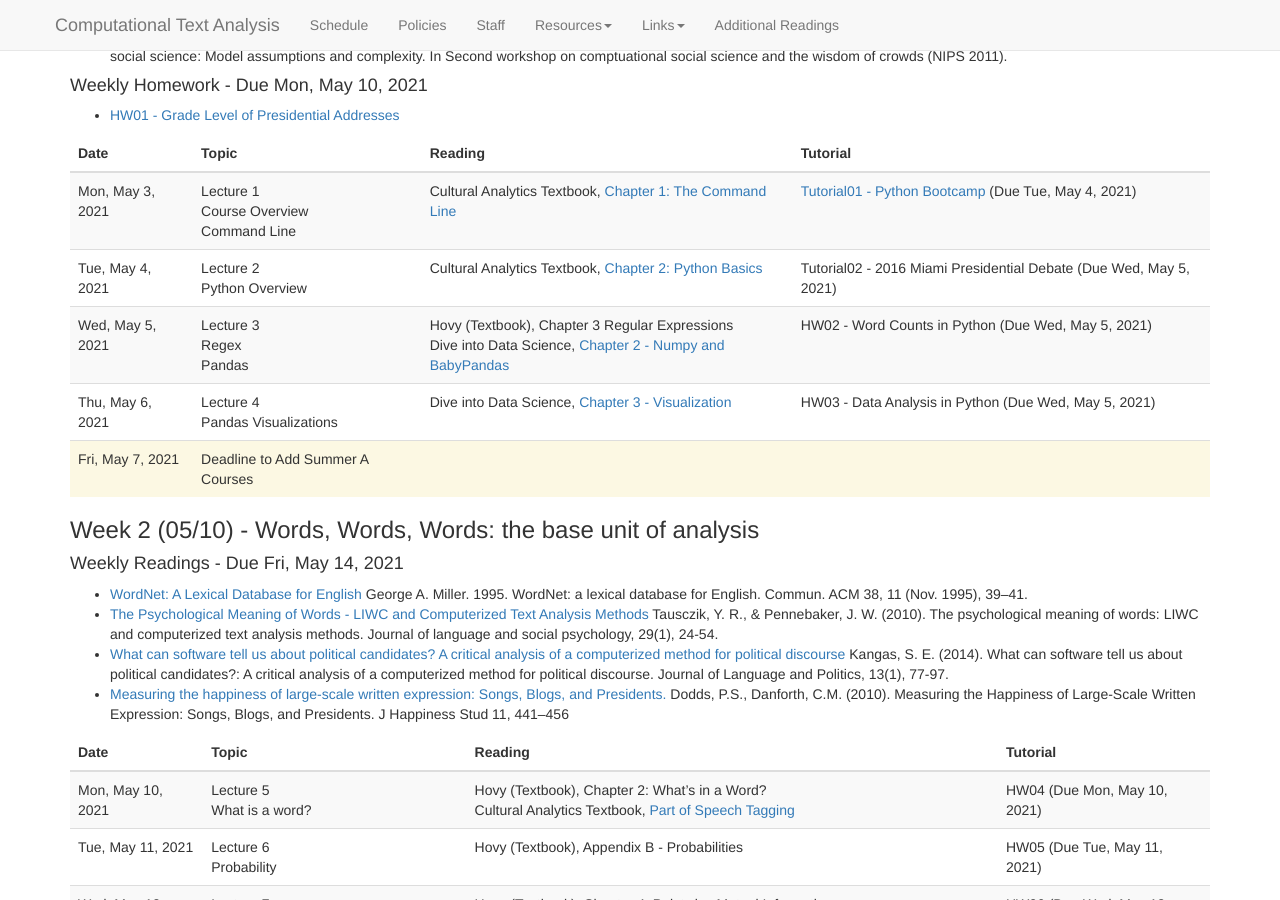
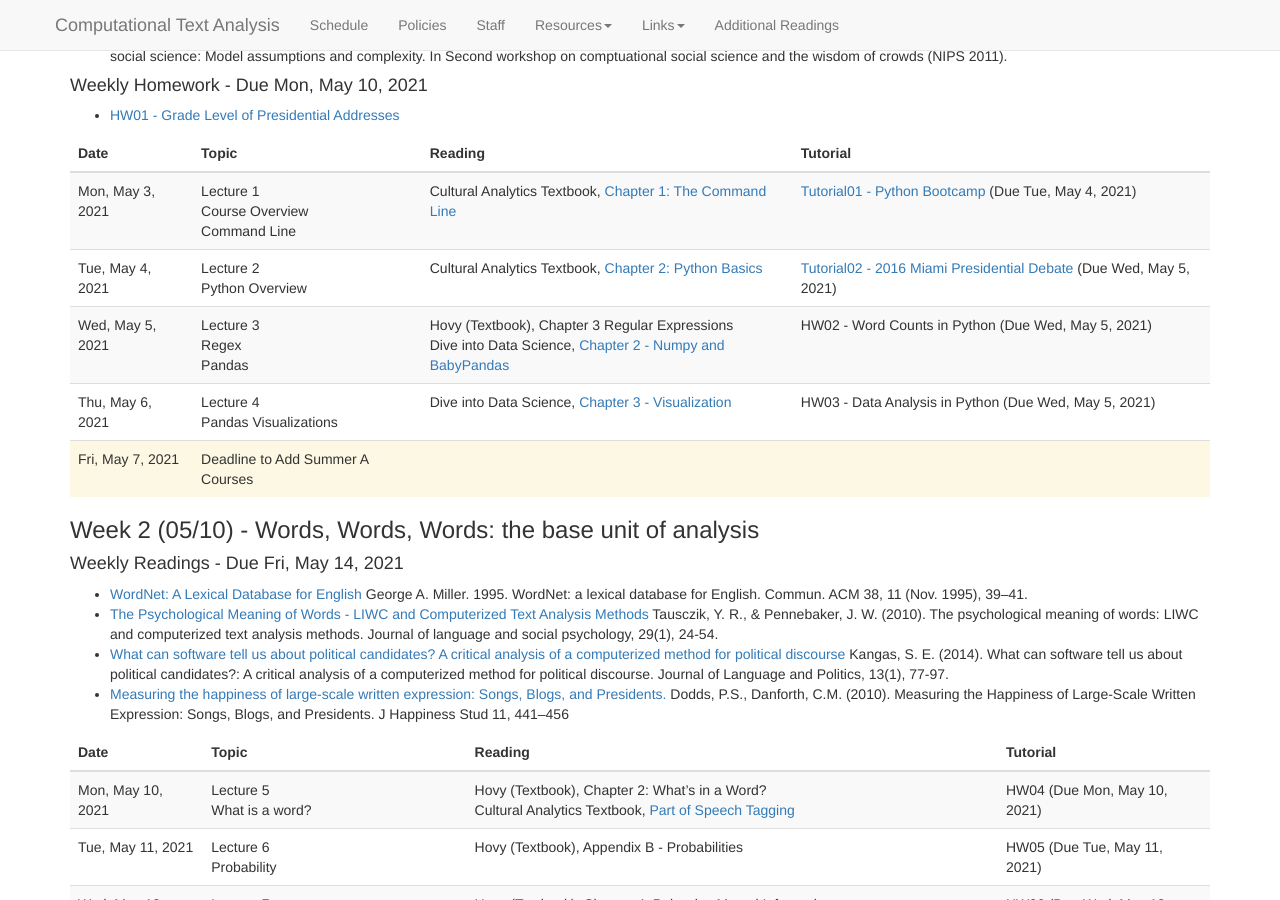
Before and after one commit to BC-COMS-2710/BC-COMS-2710.github.io, a Jekyll site: the page built from schedule.md, in a window 1280 px wide and 900 px high, scrolled down 409 px. Built offline with Jekyll 4.4.1, drawn with Linux system fonts in a browser that asks for light colours; nearby versions of some CDN libraries; part of the change alters nothing that is shown.

```diff
--- a/_data/schedule.yaml
+++ b/_data/schedule.yaml
@@ -40,6 +40,7 @@
         -
           deadline: 2021-05-05
           title: "Tutorial02 - 2016 Miami Presidential Debate"
+          url: https://coms2710.columbiajupyter2.org/hub/user-redirect/git-pull?repo=https%3A%2F%2Fgithub.com%2FBC-COMS-2710%2Fsummer21-material&urlpath=lab%2Ftree%2Fsummer21-material%2Ftutorial%2Ftutorial02%2Ftutorial02.ipynb&branch=master
       readings:
         -
           url: https://melaniewalsh.github.io/Intro-Cultural-Analytics/Python/Python.html
```
